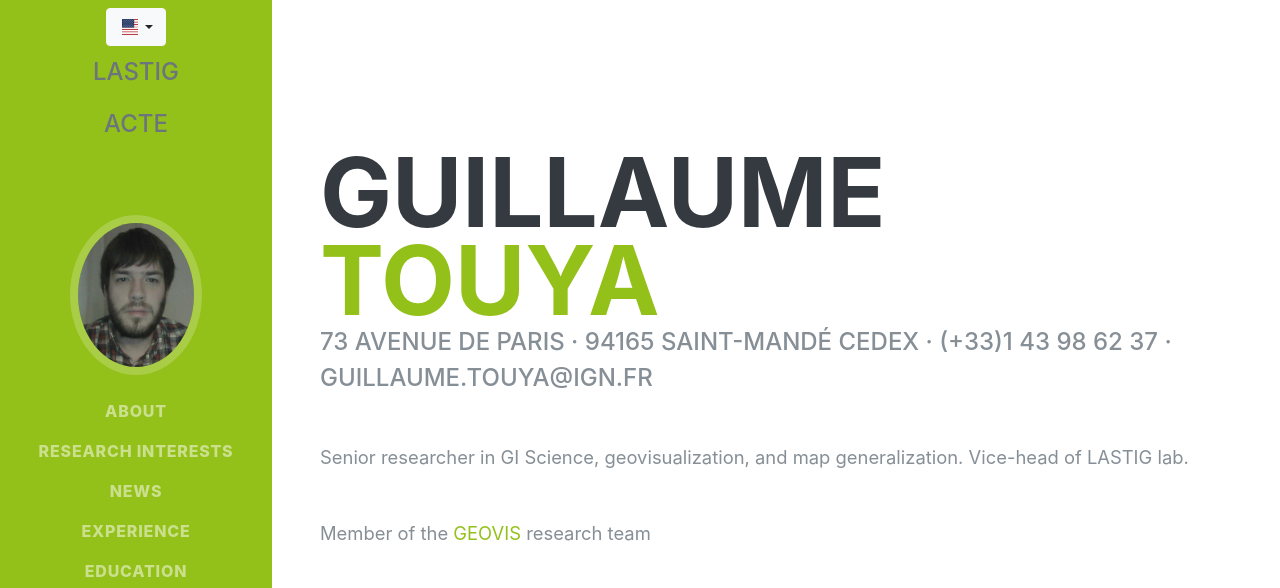
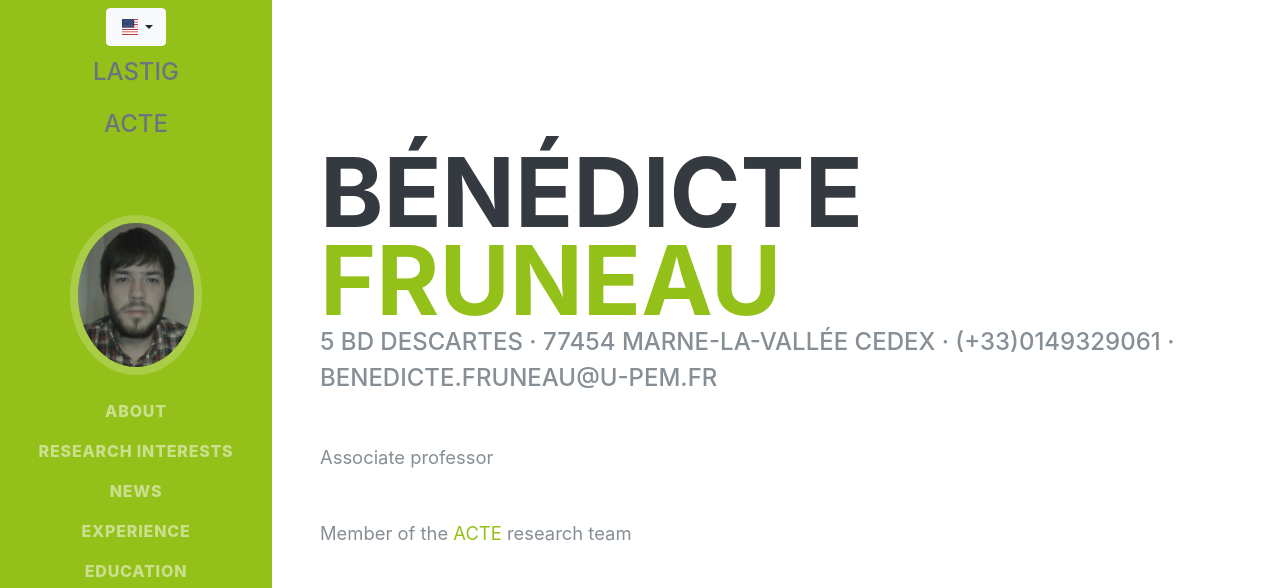
Before and after one commit to umrlastig/benedicte-fruneau, a plain HTML site: page index.html in a window 1280 px wide. Shown: the top 588 px of the page. Drawn offline with nearby package versions, Linux system fonts and the light colour scheme; no server answers; files whose address does not match are found by name; a web font is replaced by a local one.

Commit message:
Update index.html

```diff
--- a/index.html
+++ b/index.html
@@ -8,7 +8,7 @@
   <meta name="description" content="">
   <meta name="author" content="">
 
-  <title>LASTIG - Guillaume Touya - Homepage</title>
+  <title>LASTIG - Bénédicte Fruneau - Homepage</title>
 
   <!-- Bootstrap core CSS -->
   <link href="vendor/bootstrap/css/bootstrap.min.css" rel="stylesheet">
@@ -93,16 +93,16 @@
 
     <section class="resume-section p-3 p-lg-5 d-flex align-items-center" id="about">
       <div class="w-100">
-        <h1 class="mb-0">Guillaume
-          <span class="text-primary">Touya</span>
+        <h1 class="mb-0">Bénédicte
+          <span class="text-primary">Fruneau</span>
         </h1>
-        <div class="subheading mb-5">73 avenue de Paris · 94165 Saint-Mandé CEDEX · (+33)1 43 98 62 37 ·
-          <a>guil<!--anti@spam.fr!-->laume.touya@ign.fr</a>
+        <div class="subheading mb-5">5 bd Descartes · 77454 Marne-la-Vallée CEDEX · (+33)0149329061 ·
+          <a>benedicte.fruneau@u-pem.fr</a>
         </div>
-        <p class="lead mb-5 lang-en">Senior researcher in GI Science, geovisualization, and map generalization. Vice-head of LASTIG lab.</p>
-        <p class="lead mb-5 lang-en">Member of the <a href="">GEOVIS</a> research team</p>
-        <p class="lead mb-5 lang-fr">Directeur de recherche IGN en sciences de l'information géographique, géovisualisation, et généralisation cartographique. Directeur adjoint du LASTIG.</p>
-        <p class="lead mb-5 lang-fr">Membre de l'équipe <a href="">GEOVIS</a></p>
+        <p class="lead mb-5 lang-en">Associate professor</p>
+        <p class="lead mb-5 lang-en">Member of the <a href="">ACTE</a> research team</p>
+        <p class="lead mb-5 lang-fr">Maîtresse de conférences.</p>
+        <p class="lead mb-5 lang-fr">Membre de l'équipe <a href="">ACTE</a></p>
         <div class="social-icons">
           <a href="#">
             <i class="fab fa-linkedin-in"></i>
```
